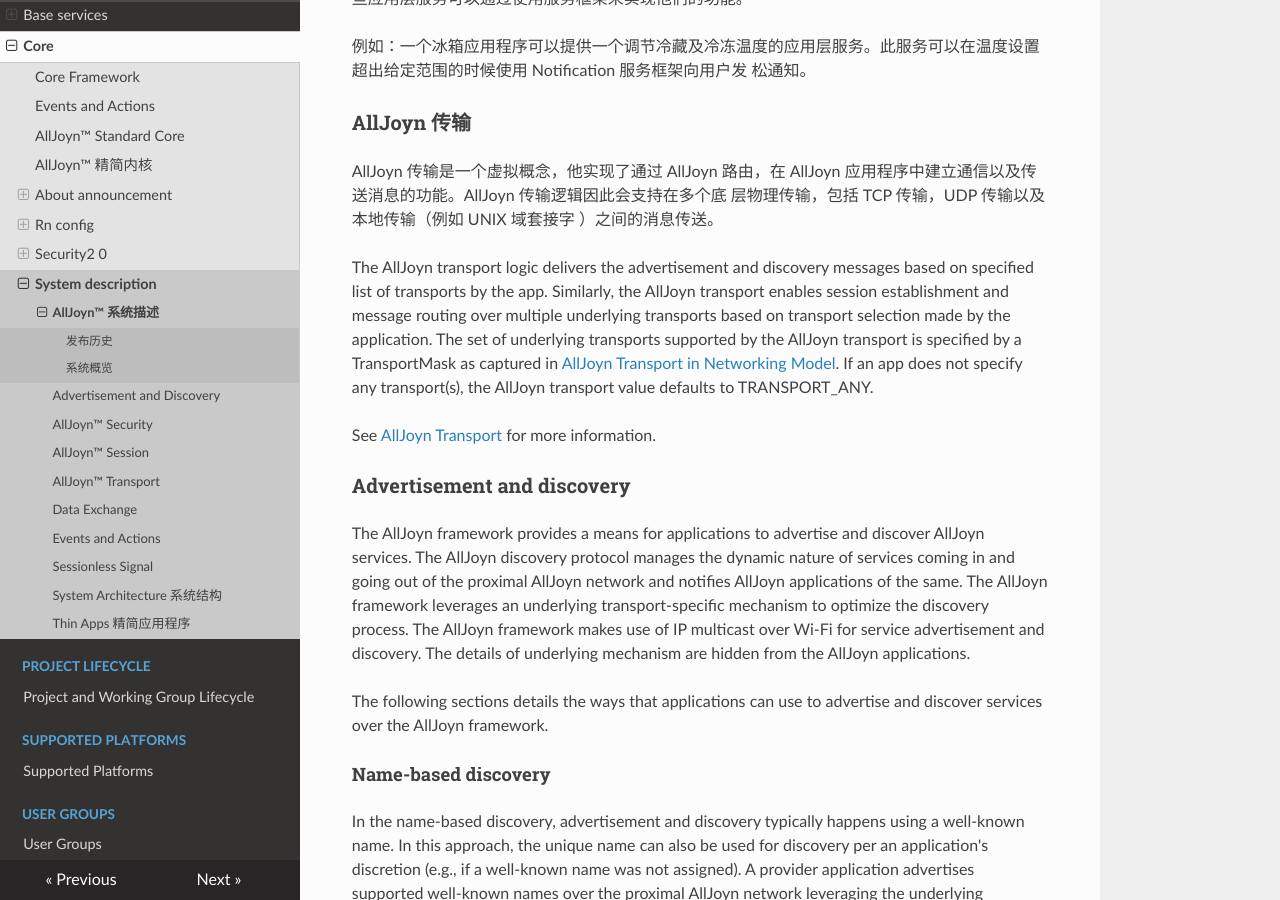
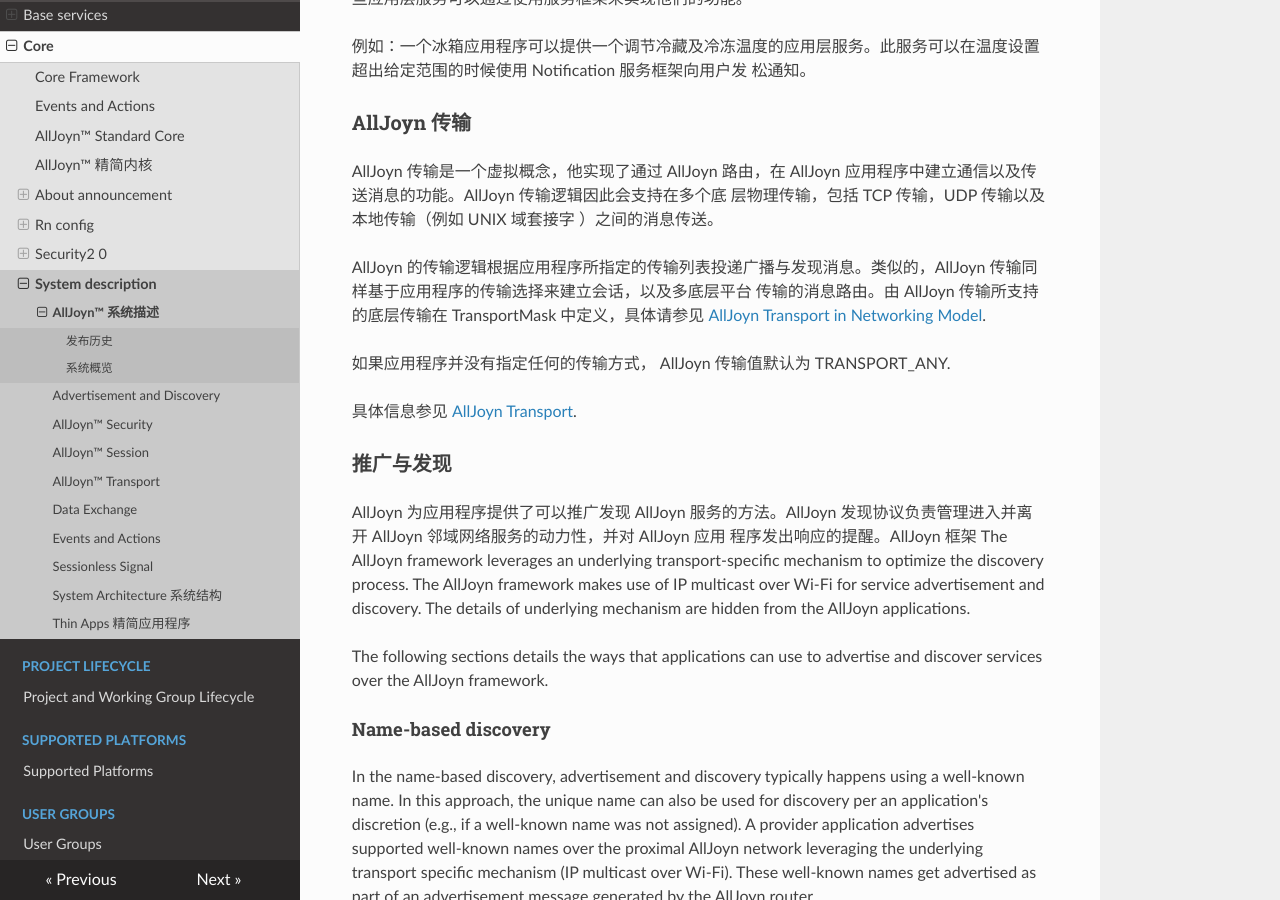
Before and after one commit to smart-conn/alljoyn-zh, an MkDocs documentation site: the page built from docs/learn/core/system-description/index.md, in a window 1280 px wide and 900 px high, scrolled down 14941 px. Built offline with MkDocs 1.6.1, drawn with Linux system fonts in a browser that asks for light colours; nearby versions of some CDN libraries.

Commit message:
Update index.md

```diff
--- a/docs/learn/core/system-description/index.md
+++ b/docs/learn/core/system-description/index.md
@@ -366,28 +366,18 @@ AllJoyn 服务框架为高层的应用程序服务提供一些作为 enablers
 AllJoyn 传输是一个虚拟概念，他实现了通过 AllJoyn 路由，在 AllJoyn 应用程序中建立通信以及传送消息的功能。AllJoyn 传输逻辑因此会支持在多个底
 层物理传输，包括 TCP 传输，UDP 传输以及本地传输（例如 UNIX 域套接字 ）之间的消息传送。
 
+AllJoyn 的传输逻辑根据应用程序所指定的传输列表投递广播与发现消息。类似的，AllJoyn 传输同样基于应用程序的传输选择来建立会话，以及多底层平台
+传输的消息路由。由 AllJoyn 传输所支持的底层传输在 TransportMask 中定义，具体请参见 [AllJoyn Transport in Networking  Model][alljoyn-transport-in-networking-model].
 
+如果应用程序并没有指定任何的传输方式， AllJoyn 传输值默认为 TRANSPORT_ANY.
 
-The AllJoyn transport logic delivers the advertisement and
-discovery messages based on specified list of transports by
-the app.  Similarly, the AllJoyn transport enables session
-establishment and message routing over multiple underlying
-transports based on transport selection made by the application.
-The set of underlying transports supported by the AllJoyn
-transport is specified by a TransportMask as captured in
-[AllJoyn Transport in Networking Model][alljoyn-transport-in-networking-model].
-If an app does not specify any transport(s), the AllJoyn
-transport value defaults to TRANSPORT_ANY.
+具体信息参见 [AllJoyn Transport][alljoyn-transport-section].
 
-See [AllJoyn Transport][alljoyn-transport-section] for more information.
+### 推广与发现
 
-### Advertisement and discovery
-
-The AllJoyn framework provides a means for applications to
-advertise and discover AllJoyn services. The AllJoyn discovery
-protocol manages the dynamic nature of services coming in
-and going out of the proximal AllJoyn network and notifies
-AllJoyn applications of the same. The AllJoyn framework
+AllJoyn 为应用程序提供了可以推广发现 AllJoyn 服务的方法。AllJoyn 发现协议负责管理进入并离开 AllJoyn 邻域网络服务的动力性，并对 AllJoyn 应用
+程序发出响应的提醒。AllJoyn 框架
+The AllJoyn framework
 leverages an underlying transport-specific mechanism to
 optimize the discovery process. The AllJoyn framework makes
 use of IP multicast over Wi-Fi for service advertisement and
```
